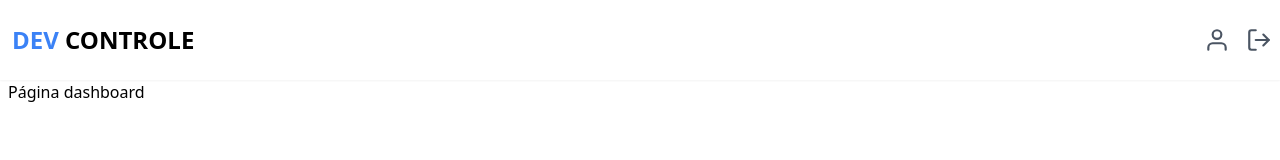
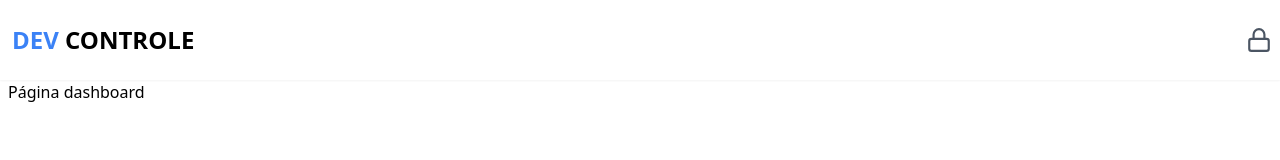
Before and after one commit to brendo-gomes-santana/dev_controle, a Next.js app: page /dashboard in a window 1280 px wide. Shown: the top 160 px of the page. Built offline with nearby package versions, Linux system fonts and the light colour scheme; no server answers.

Commit message:
113 - relaizando login

```diff
--- a/src/components/header/index.tsx
+++ b/src/components/header/index.tsx
@@ -1,6 +1,21 @@
+'use client'
+
 import Link from "next/link"
-import { FiUser, FiLogOut } from "react-icons/fi"
+import { FiUser, FiLogOut, FiLoader, FiLock } from "react-icons/fi";
+import { signIn, signOut, useSession } from 'next-auth/react';
+
 export default function Header() {
+
+  const { status, data } = useSession();
+
+  async function handleLogin() {
+    await signIn();
+  }
+
+  async function handleLogout() {
+    await signOut()
+  }
+
   return (
     <header className="w-full flex items-center px-2 py-4 bg-white h-20 shadow-sm">
       <div className="w-full flex items-center justify-between max-w-7xl mx-auto">
@@ -9,15 +24,28 @@
             <span className="text-blue-500">DEV</span> CONTROLE
           </h1>
         </Link>
+        {status === 'loading' && (
+          <button className="animate-spin">
+            <FiLoader size={26} color="#4b5563" />
+          </button>
+        )}
 
+        {status === 'unauthenticated' && (
+          <button onClick={handleLogin}>
+            <FiLock size={26} color="#4b5563" />
+          </button>
+        )}
+
+        {status === 'authenticated' && (
           <div className="flex items-baseline gap-4">
             <Link href="/dashboard">
               <FiUser size={26} color="#4b5563" />
             </Link>
-          <button>
+            <button onClick={handleLogout}>
               <FiLogOut size={26} color="#4b5563" />
             </button>
           </div>
+        )}
       </div>
     </header>
   )
--- a/src/lib/prisma.ts
+++ b/src/lib/prisma.ts
@@ -10,7 +10,7 @@
   }
 
   if(!globalWithPrisma.prisma){
-    globalWithPrisma = new PrismaClient()
+    globalWithPrisma.prisma = new PrismaClient()
   }
 
   prisma = globalWithPrisma.prisma
```
Lines whose indentation alone changed are shown as unchanged.
